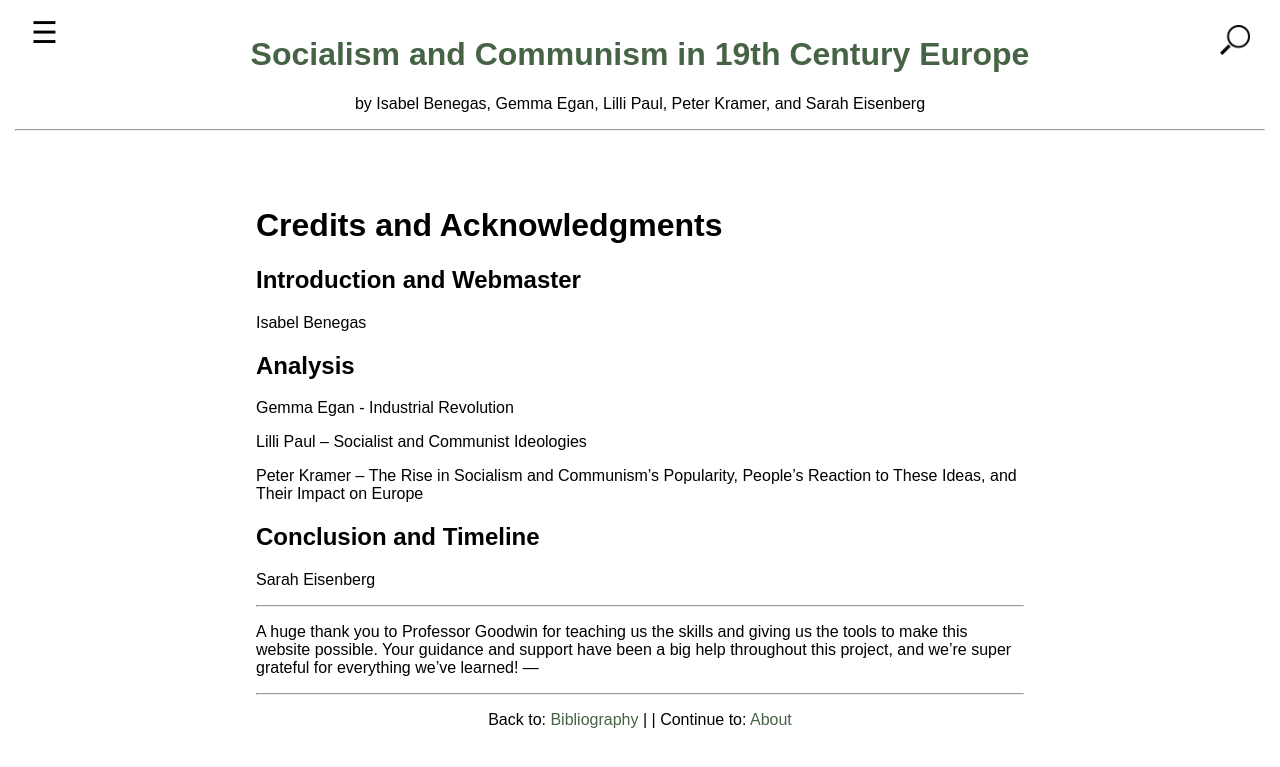
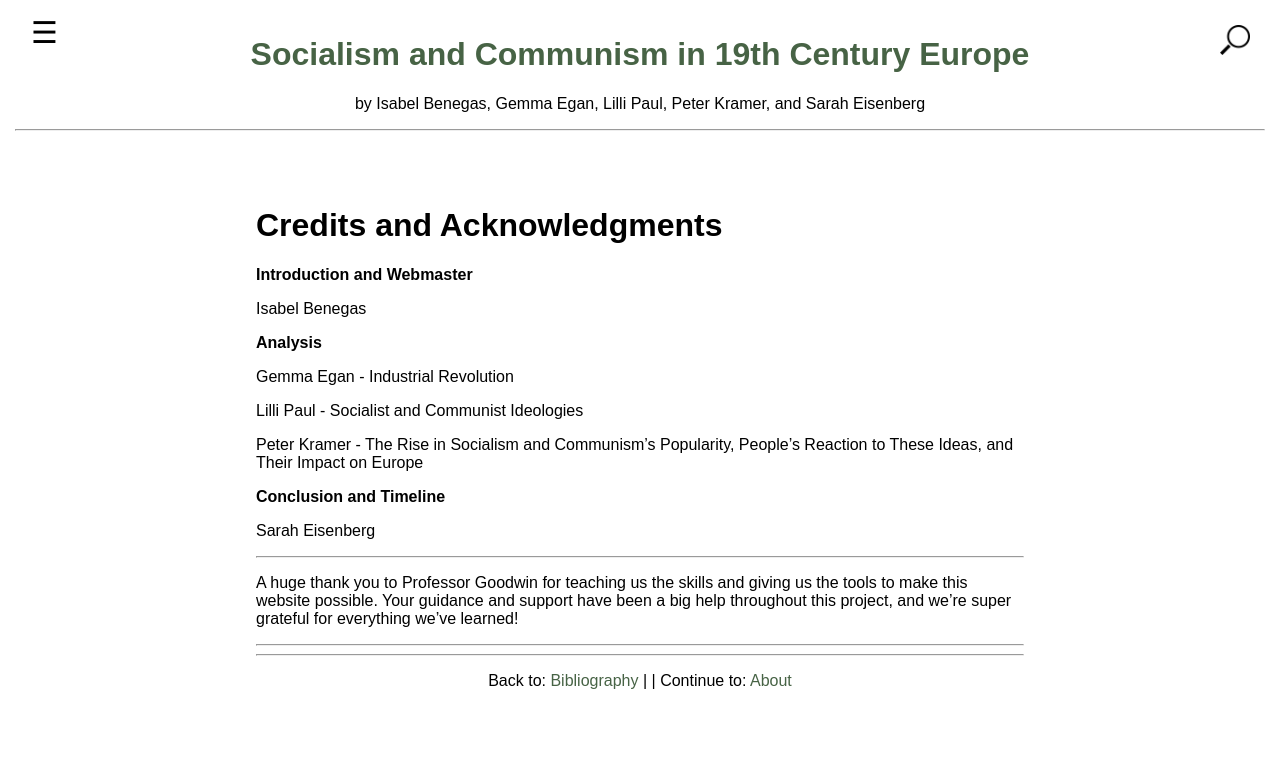
Before and after one commit to isabelbenegas/Isabel-Benegas-EUH3205, a Jekyll site: the page built from 006_credits_acknowledgments.md, in a window 1280 px wide. Shown: the top 767 px of the page. Built offline with Jekyll 4.4.1, drawn with Linux system fonts in a browser that asks for light colours.

```diff
--- a/006_credits_acknowledgments.md
+++ b/006_credits_acknowledgments.md
@@ -5,22 +5,24 @@ number: 6
 ---
 # Credits and Acknowledgments
 
-## Introduction and Webmaster
+**Introduction and Webmaster**
 
 Isabel Benegas
 
-## Analysis
+**Analysis**
 
 Gemma Egan - Industrial Revolution
 
-Lilli Paul – Socialist and Communist Ideologies
+Lilli Paul - Socialist and Communist Ideologies
 
-Peter Kramer – The Rise in Socialism and Communism’s Popularity, People's Reaction to These Ideas, and Their Impact on Europe
+Peter Kramer - The Rise in Socialism and Communism’s Popularity, People's Reaction to These Ideas, and Their Impact on Europe
 
-## Conclusion and Timeline
+**Conclusion and Timeline**
 
 Sarah Eisenberg
 
 ---
+
 A huge thank you to Professor Goodwin for teaching us the skills and giving us the tools to make this website possible. Your guidance and support have been a big help throughout this project, and we’re super grateful for everything we’ve learned!
+
 ---
```
